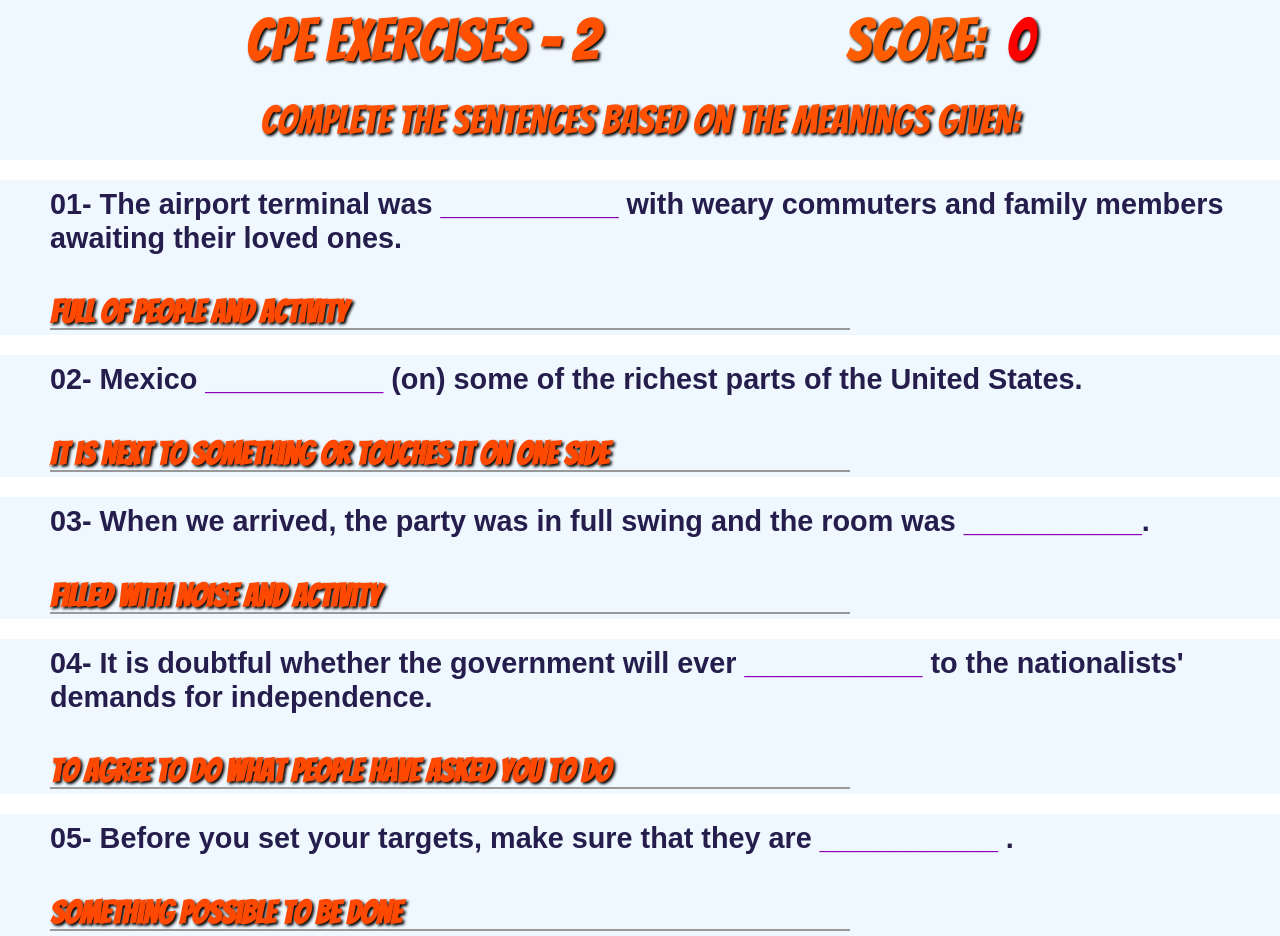
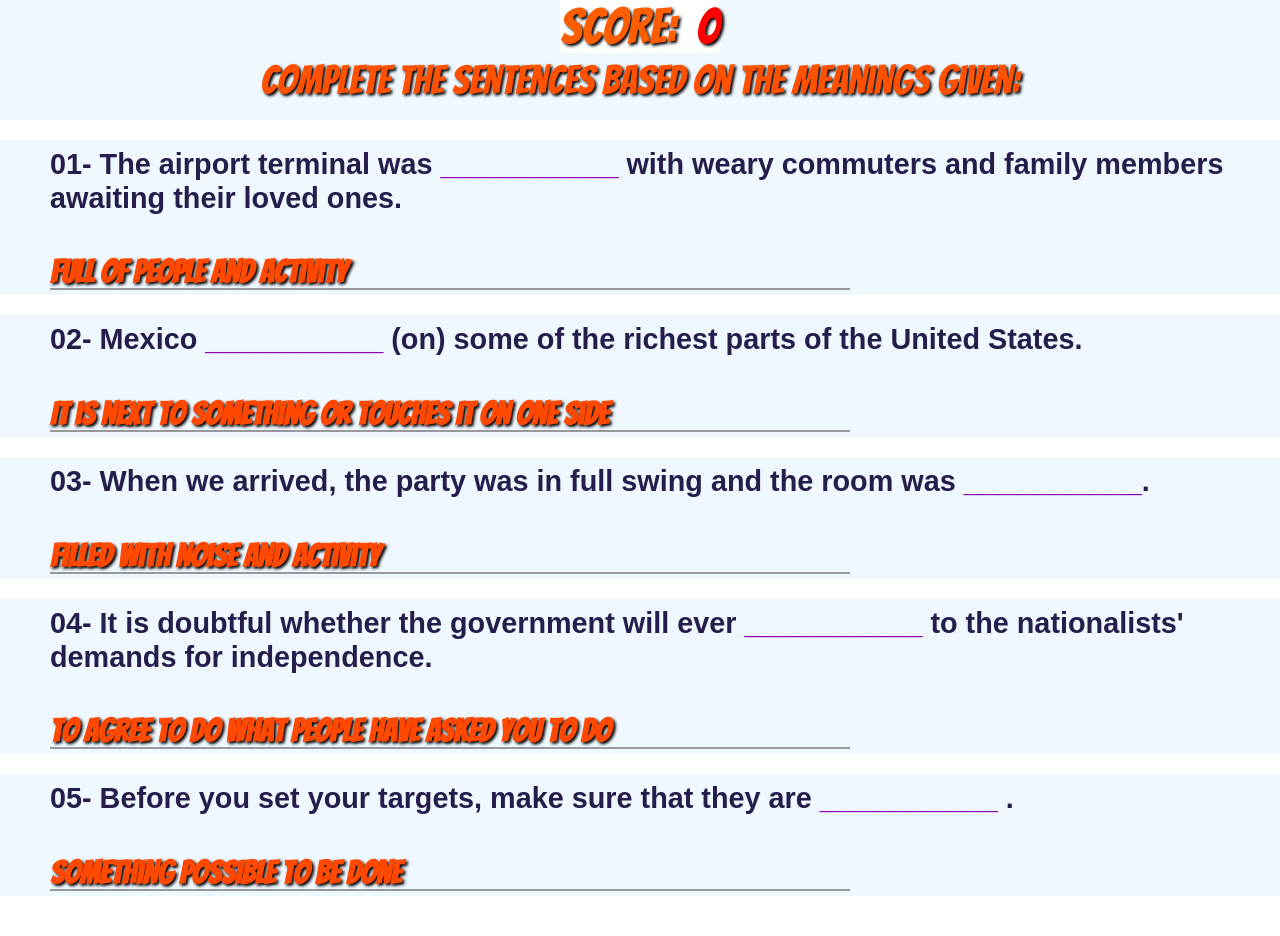
Before and after one commit to Teacher-Jorge/cpe-exercise-2, a plain HTML site: page index.html in a window 1280 px wide. After the commit the page ends 896 px from the top, so only its background shows below. Drawn offline with Linux system fonts and the light colour scheme.

Commit message:
Add files via upload

```diff
--- a/index.html
+++ b/index.html
@@ -8,10 +8,12 @@
     <link rel="stylesheet" href="style.css">
 </head>
 <body>
-        <div class="page">CPE Exercises - 2<div class="score">Score: <span id="score" class="score-number">0</span> </div></div>
-        <div class="heading">Complete the sentences based on the meanings given:</div>
-        <div class="questions-container">
-            <div class="question">
+    <div class="page">
+        <div class="score">Score: <span id="score" class="score-number">0</span></div></div>
+    <div class="heading">Complete the sentences based on the meanings given:</div>
+    <div class="questions-container">
+        <div class="question">
+
                 <h2>01- The airport terminal was  <span id="word1" class="words" >__________</span> with weary commuters and family members awaiting their loved ones.
                     <img id="check1" class="check" src="images/check.png" alt="">
                     <div class="field-group">
--- a/style.css
+++ b/style.css
@@ -16,14 +16,21 @@ body {
 }
 
 .page {
+
     background-color: aliceblue;
-    font-size: 60px;
+    font-size: 50px;
     display: flex;
-    height:80px;
-    justify-content:space-evenly;
+    height:40px;
+    justify-content:space-around;
     align-items: center;
     color:rgb(255, 81, 0);
     text-shadow: 2px 2px 3px rgb(0, 0, 0);
+}
+
+.score {
+    position: fixed;
+    top: 0;
+    background: white;
 }
 
 .heading {
```
